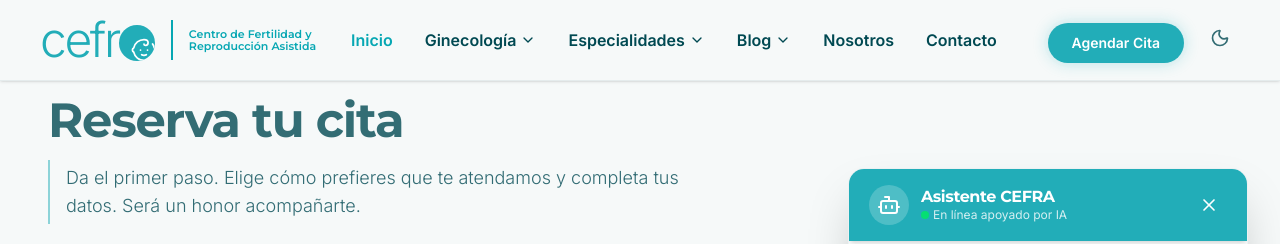
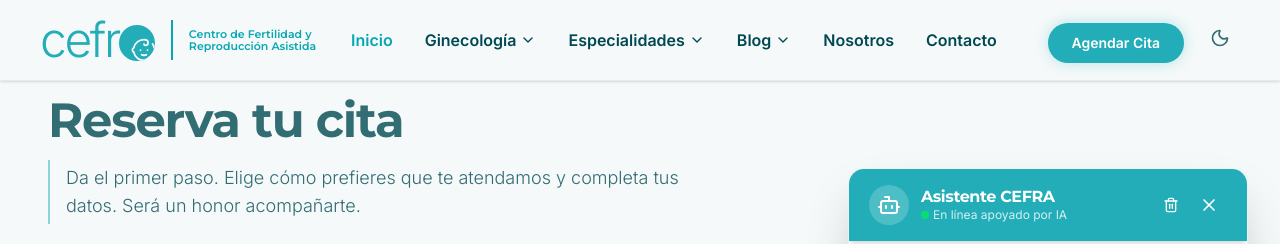
Before and after one commit to arturjesusp/cefra-fertility, a React (Vite) app: page /agendar in a window 1280 px wide. Both pictures are taken after a click on the button 1212 px from the left and 732 px from the top of the page. Shown: the top 244 px of the page. Built offline with nearby package versions, Linux system fonts and the light colour scheme.

Commit message:
feat(Chatbot): Add conversation clear functionality
Introduces a "Clear" button to the chatbot interface, allowing users to reset the conversation history to its initial state. This provides a more user-friendly experience by enabling quick restarts.

```diff
--- a/src/components/Chatbot.tsx
+++ b/src/components/Chatbot.tsx
@@ -1,5 +1,5 @@
 import React, { useState, useRef, useEffect } from 'react';
-import { MessageSquare, X, Send, Bot, User, Loader2 } from 'lucide-react';
+import { MessageSquare, X, Send, Bot, User, Loader2, Trash2 } from 'lucide-react';
 import Markdown from 'react-markdown';
 import { Link } from 'react-router-dom';
 
@@ -16,6 +16,12 @@ export default function Chatbot() {
   const [input, setInput] = useState('');
   const [isLoading, setIsLoading] = useState(false);
   const messagesEndRef = useRef<HTMLDivElement>(null);
+
+  const handleClear = () => {
+    setMessages([
+      { role: 'model', text: '¡Hola! Soy tu asistente virtual de CEFRA. ¿En qué te puedo ayudar hoy?' }
+    ]);
+  };
 
   const scrollToBottom = () => {
     messagesEndRef.current?.scrollIntoView({ behavior: 'smooth' });
@@ -126,12 +132,23 @@ Responde de manera breve y cálida.`;
               </p>
             </div>
           </div>
+          <div className="flex items-center gap-1">
+            <button
+              onClick={handleClear}
+              className="p-2 hover:bg-white/20 rounded-full transition-colors text-white"
+              aria-label="Limpiar conversación"
+              title="Limpiar conversación"
+            >
+              <Trash2 className="w-4 h-4" />
+            </button>
             <button
               onClick={() => setIsOpen(false)}
               className="p-2 hover:bg-white/20 rounded-full transition-colors text-white"
+              aria-label="Cerrar"
             >
               <X className="w-5 h-5" />
             </button>
+          </div>
         </div>
 
         {/* Messages Layout */}
```
Lines whose indentation alone changed are shown as unchanged.
